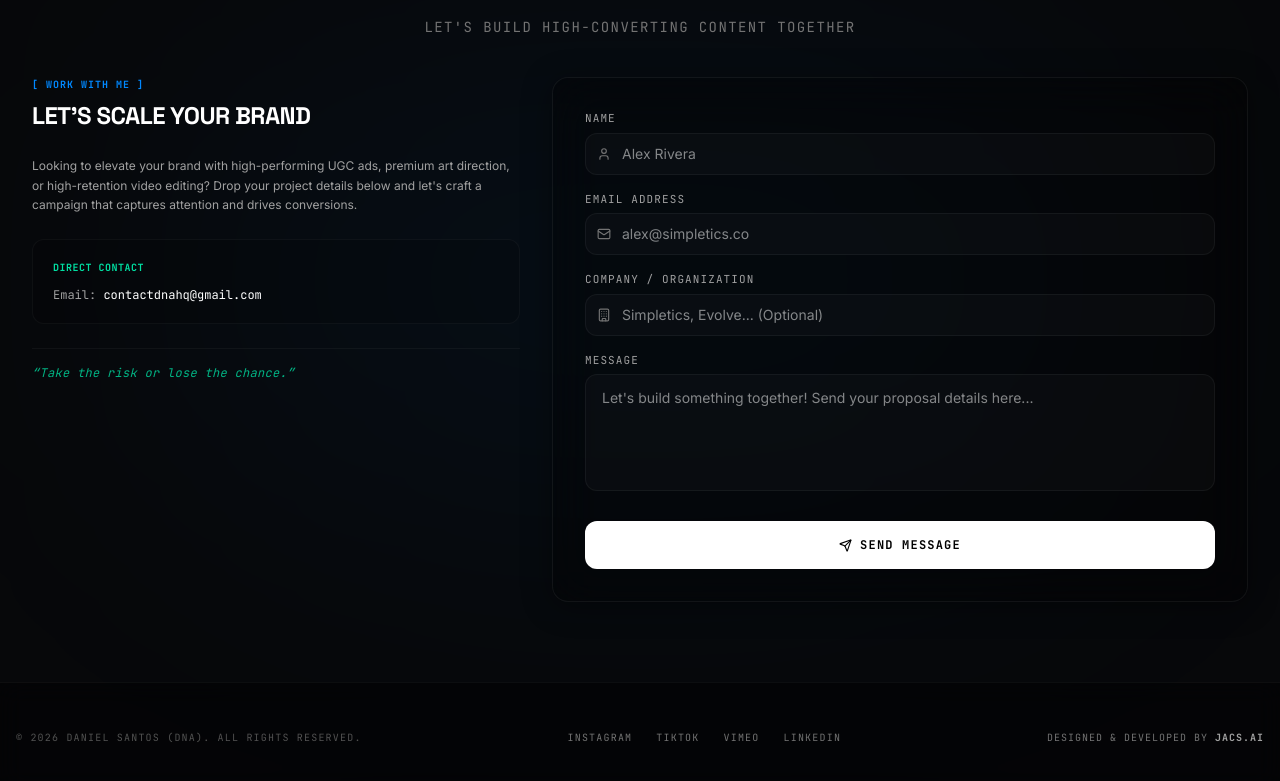
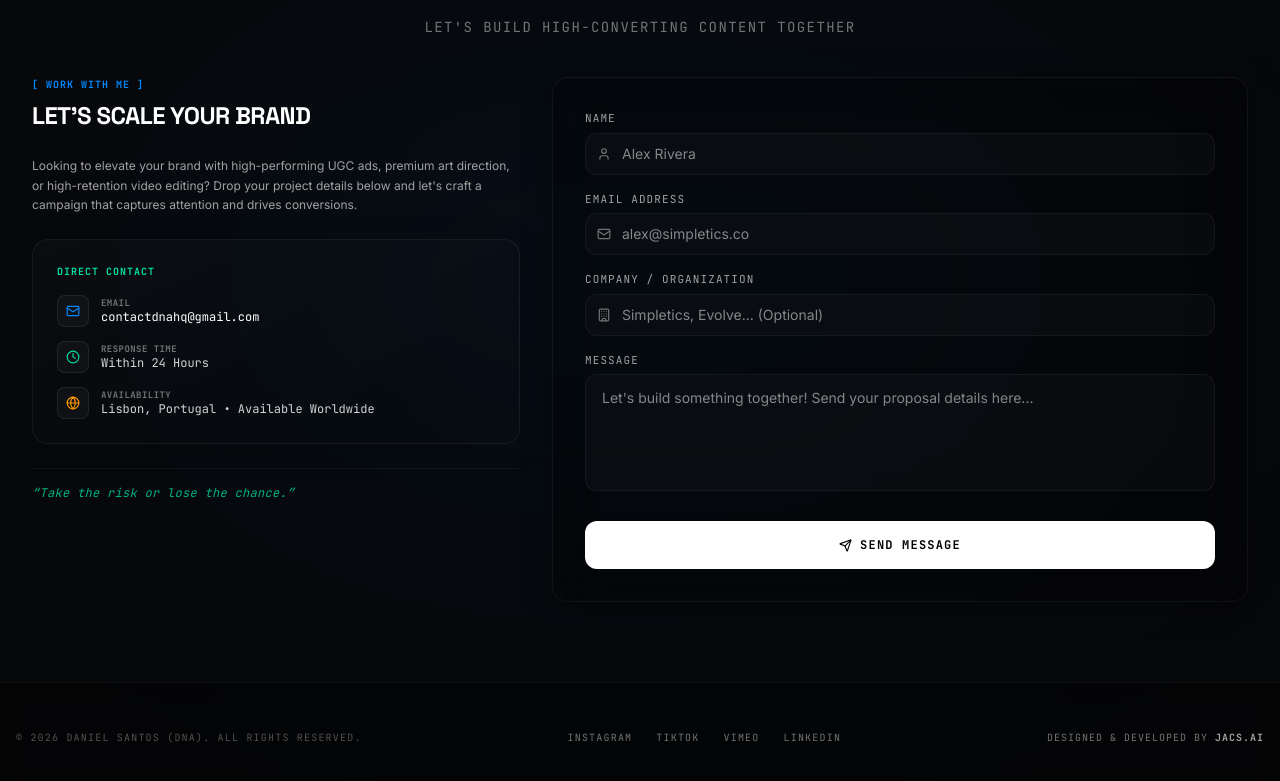
Before and after one commit to dannydnahd64-jpg/daniel-santos-portfolio, a React (Vite) app: page / in a window 1280 px wide. Shown: the part 3684-4465 px from the top of the page. Built offline with nearby package versions, Linux system fonts and the light colour scheme.

Commit message:
style: enhance contact card design and details

```diff
--- a/src/App.tsx
+++ b/src/App.tsx
@@ -8,7 +8,10 @@ import {
   Zap,
   Linkedin,
   GraduationCap,
-  ArrowLeftRight
+  ArrowLeftRight,
+  Mail,
+  Clock,
+  Globe
 } from "lucide-react";
 
 import DnaLattice from "./components/DnaLattice";
@@ -472,12 +475,43 @@ export default function App() {
                 Looking to elevate your brand with high-performing UGC ads, premium art direction, or high-retention video editing? Drop your project details below and let's craft a campaign that captures attention and drives conversions.
               </p>
 
-              <div className="p-5 rounded-xl border border-white/[0.04] bg-black/[0.15] space-y-3">
-                <span className="text-[10px] font-mono text-brand-primary uppercase tracking-wider block font-bold">
+              <div className="p-6 rounded-2xl border border-white/[0.06] bg-gradient-to-br from-white/[0.02] to-transparent space-y-4 shadow-[0_4px_30px_rgba(0,0,0,0.2)]">
+                <span className="text-[10px] font-mono text-brand-primary uppercase tracking-widest block font-bold">
                   Direct Contact
                 </span>
-                <div className="space-y-1.5 text-xs font-mono text-neutral-400">
-                  <p>Email: <a href="mailto:contactdnahq@gmail.com" className="text-white hover:underline">contactdnahq@gmail.com</a></p>
+
+                <div className="space-y-3.5 text-xs font-mono text-neutral-300">
+                  <div className="flex items-center gap-3">
+                    <div className="w-8 h-8 rounded-lg bg-white/[0.03] border border-white/[0.08] flex items-center justify-center text-brand-secondary shrink-0">
+                      <Mail size={14} />
+                    </div>
+                    <div>
+                      <span className="text-[9px] text-neutral-500 block uppercase tracking-wider font-semibold">Email</span>
+                      <a href="mailto:contactdnahq@gmail.com" className="text-white hover:underline hover:text-brand-secondary transition-colors">
+                        contactdnahq@gmail.com
+                      </a>
+                    </div>
+                  </div>
+
+                  <div className="flex items-center gap-3">
+                    <div className="w-8 h-8 rounded-lg bg-white/[0.03] border border-white/[0.08] flex items-center justify-center text-brand-primary shrink-0">
+                      <Clock size={14} />
+                    </div>
+                    <div>
+                      <span className="text-[9px] text-neutral-500 block uppercase tracking-wider font-semibold">Response Time</span>
+                      <span className="text-neutral-300">Within 24 Hours</span>
+                    </div>
+                  </div>
+
+                  <div className="flex items-center gap-3">
+                    <div className="w-8 h-8 rounded-lg bg-white/[0.03] border border-white/[0.08] flex items-center justify-center text-amber-500 shrink-0">
+                      <Globe size={14} />
+                    </div>
+                    <div>
+                      <span className="text-[9px] text-neutral-500 block uppercase tracking-wider font-semibold">Availability</span>
+                      <span className="text-neutral-300">Lisbon, Portugal &bull; Available Worldwide</span>
+                    </div>
+                  </div>
                 </div>
               </div>
 
```
